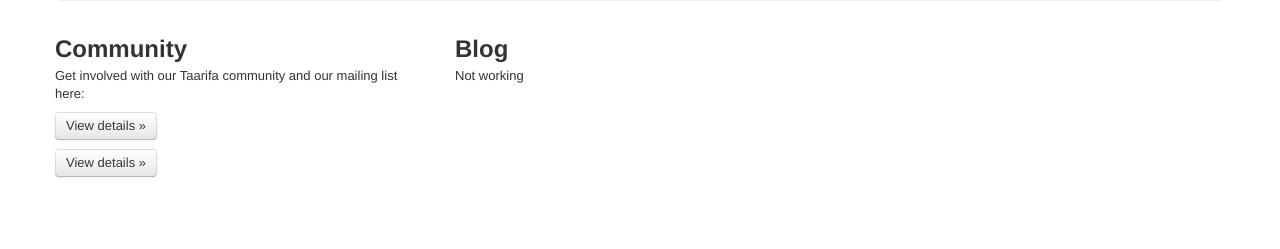
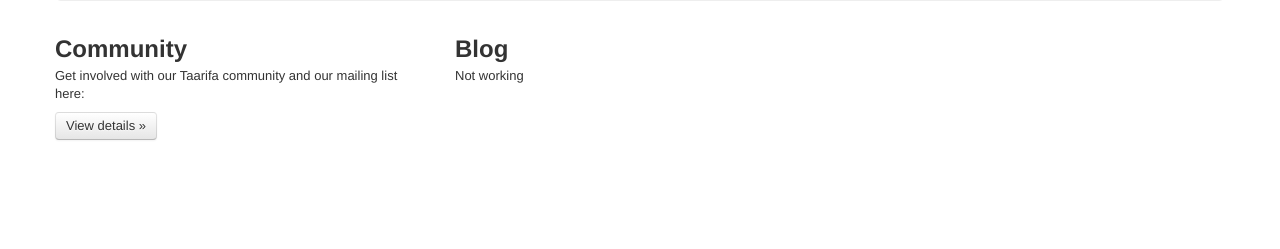
Before and after one commit to taarifa/taarifa.github.com, a PHP site: page / in a window 1280 px wide. Shown: the part 474-723 px from the top of the page. Run offline with PHP 8.4, Linux system fonts and the light colour scheme; data that the repository does not hold is empty.

Commit message:
Removed exteranous 'view details button'

```diff
--- a/index.php
+++ b/index.php
@@ -80,7 +80,6 @@
           <h2>Community</h2>
           <p>Get involved with our Taarifa community and our mailing list here:  </p>
 	<a class="btn" href="https://groups.google.com/forum/#!forum/taarifa-dev">View details &raquo;</a></p>
-			<a class="btn" href="#">View details &raquo;</a></p>
         </div>
         <div class="span4">
           <h2>Blog</h2>
```
